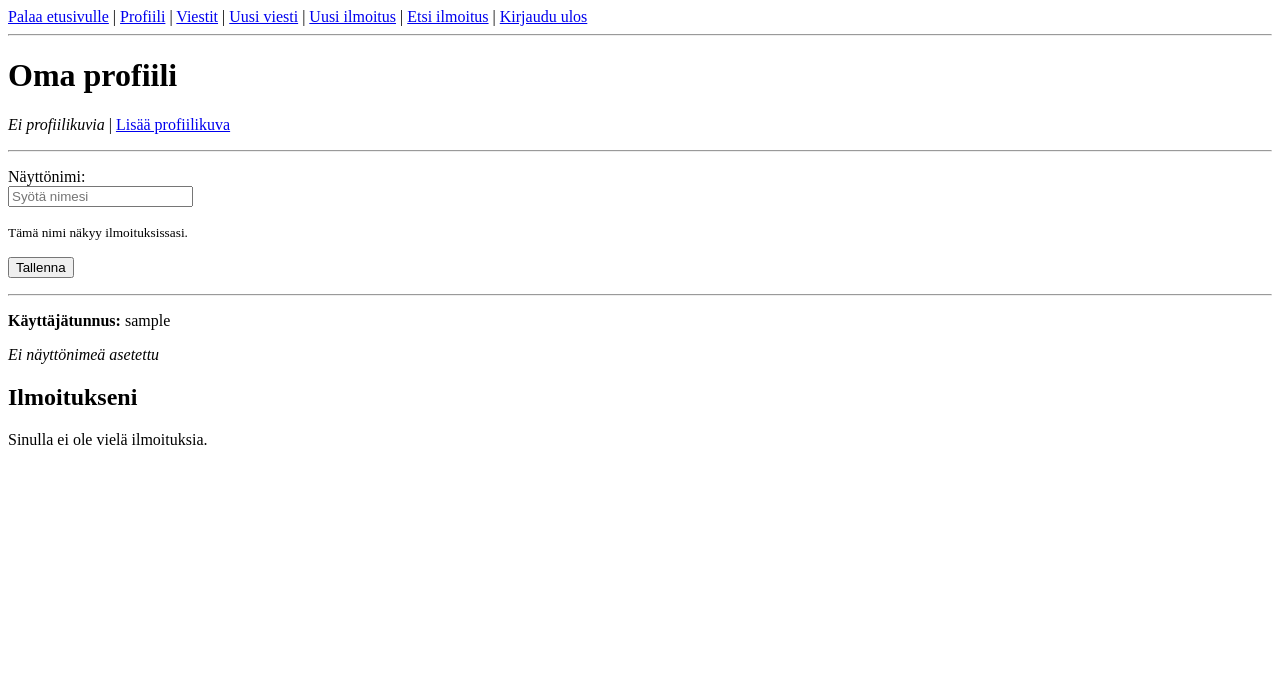
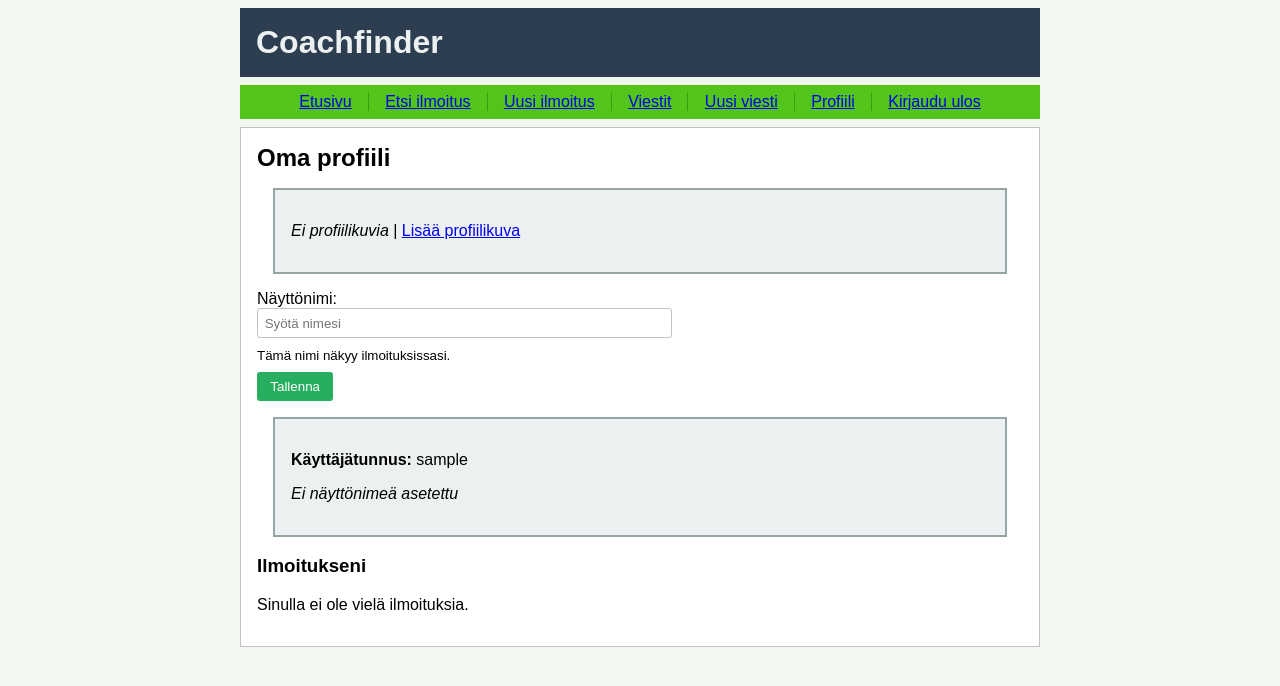
Before and after one commit to kate-ln/coachfinder, a Flask app: page /profile in a window 1280 px wide. Shown: the top 686 px of the page. Run offline with Flask 3, Linux system fonts and the light colour scheme; the visitor is signed in with stand-in values (Sample User, id 1); data comes from the database, SQL or seed files in the repository; data that the repository does not hold is empty.

Commit message:
Add CSS styling

```diff
--- a/app.py
+++ b/app.py
@@ -347,6 +347,13 @@ def show_image(user_id):
     response.headers.set("Content-Type", "image/jpeg")
     return response
 
+@app.route("/confirm_delete_image")
+def confirm_delete_image():
+    login_check = require_login()
+    if login_check:
+        return login_check
+    return render_template("confirm_delete_image.html")
+
 @app.route("/delete_image", methods=["POST"])
 def delete_image():
     login_check = require_login()
--- /dev/null
+++ b/static/main.css
@@ -0,0 +1,183 @@
+body {
+  margin: auto;
+  max-width: 50em;
+  font-family: sans-serif;
+  background-color: #f0f8f0;
+}
+
+.header {
+  background-color: #2c3e50;
+  color: #ecf0f1;
+  padding: 1em;
+  margin: 0.5em 0;
+}
+
+.nav {
+  background-color: #52c41a;
+  padding: 0.5em;
+  margin: 0.5em 0;
+}
+
+.content {
+  background-color: #ffffff;
+  padding: 1em;
+  margin: 0.5em 0;
+  border: 1px solid #bdc3c7;
+}
+
+h1, h2 {
+  margin: 0;
+}
+
+nav {
+  text-align: center;
+}
+
+nav ul {
+  padding: 0;
+  margin: 0;
+}
+
+nav li {
+  display: inline-block;
+  padding: 0 1em;
+  margin: 0;
+}
+
+nav li:not(:last-of-type) {
+  border-right: 1px solid #389e0d;
+}
+
+nav li:not(:first-of-type) {
+  margin-left: -0.25em;
+}
+
+.thread {
+  border: 2px solid #7f8c8d;
+  margin: 1em;
+  padding: 0.2em 0.5em;
+  background-color: #f8f9fa;
+}
+
+.info {
+  border: 2px solid #27ae60;
+  margin: 1em;
+  padding: 0.5em;
+  background-color: #2ecc71;
+  color: white;
+}
+
+.announcement {
+  border: 2px solid #95a5a6;
+  margin: 1em;
+  padding: 0.5em;
+  background-color: #ffffff;
+}
+
+.announcement h3 {
+  margin: 0 0 0.5em 0;
+  color: #2c3e50;
+}
+
+.announcement p {
+  margin: 0.2em 0;
+}
+
+.announcement .meta {
+  font-size: 0.9em;
+  color: #7f8c8d;
+  font-style: italic;
+}
+
+.announcement .description {
+  margin-top: 0.5em;
+  padding: 0.5em;
+  background-color: #e8f5e8;
+  border-left: 3px solid #27ae60;
+}
+
+form {
+  margin: 1em 0;
+}
+
+form p {
+  margin: 0.5em 0;
+}
+
+input[type="text"], input[type="password"], textarea, select {
+  width: 100%;
+  max-width: 30em;
+  padding: 0.5em;
+  border: 1px solid #bdc3c7;
+  border-radius: 3px;
+}
+
+input[type="submit"], button {
+  background-color: #27ae60;
+  color: white;
+  padding: 0.5em 1em;
+  border: none;
+  border-radius: 3px;
+  cursor: pointer;
+}
+
+input[type="submit"]:hover, button:hover {
+  background-color: #229954;
+}
+
+.message {
+  border: 1px solid #bdc3c7;
+  margin: 0.5em 0;
+  padding: 0.5em;
+  background-color: #f8f9fa;
+}
+
+.message .sender {
+  font-weight: bold;
+  color: #2c3e50;
+}
+
+.message .timestamp {
+  font-size: 0.8em;
+  color: #7f8c8d;
+  float: right;
+}
+
+.message .content {
+  margin-top: 0.5em;
+  clear: both;
+}
+
+.profile-info {
+  border: 2px solid #95a5a6;
+  margin: 1em;
+  padding: 1em;
+  background-color: #ecf0f1;
+}
+
+.profile-info h3 {
+  margin: 0 0 0.5em 0;
+}
+
+.profile-image {
+  max-width: 200px;
+  max-height: 200px;
+  border: 2px solid #bdc3c7;
+  margin: 0.5em 0;
+}
+
+.error {
+  border: 2px solid #e74c3c;
+  margin: 1em;
+  padding: 0.5em;
+  background-color: #fadbd8;
+  color: #c0392b;
+}
+
+.success {
+  border: 2px solid #27ae60;
+  margin: 1em;
+  padding: 0.5em;
+  background-color: #d5f4e6;
+  color: #1e8449;
+}
--- a/templates/_nav.html
+++ /dev/null
@@ -1,25 +0,0 @@
-<nav>
-  {% set logged_in = session.get('user_id') %}
-  {% set on_home = (request.endpoint == 'index') %}
-
-  {% if not on_home %}
-    <a href="/">Palaa etusivulle</a>
-  {% endif %}
-
-  {% if logged_in %}
-    {% if not on_home %} | {% endif %}
-    <a href="/profile">Profiili</a> |
-    <a href="/messages">Viestit</a> |
-    <a href="/messages/new">Uusi viesti</a> |
-    <a href="/create_announcement_student">Uusi ilmoitus</a> |
-    <a href="/find_announcement">Etsi ilmoitus</a> |
-    <a href="/logout">Kirjaudu ulos</a>
-  {% else %}
-    {% if request.endpoint not in ['login', 'register'] %}
-      {% if not on_home %} | {% endif %}
-      <a href="/login">Kirjaudu</a>
-      {% if on_home %} &nbsp;|&nbsp;<a href="/register">Luo tunnus</a>{% endif %}
-    {% endif %}
-  {% endif %}
-</nav>
-<hr>
--- /dev/null
+++ b/templates/layout.html
@@ -0,0 +1,38 @@
+<!DOCTYPE html>
+<html>
+
+<head>
+  <title>{% block title %}Coachfinder{% endblock %}</title>
+  <link rel="stylesheet" href="/static/main.css">
+</head>
+
+<body>
+  <div class="header">
+    <h1>Coachfinder</h1>
+  </div>
+
+  <div class="nav">
+    <nav>
+      <ul>
+        <li><a href="/">Etusivu</a></li>
+        {% if session.user_id %}
+        <li><a href="/find_announcement">Etsi ilmoitus</a></li>
+        <li><a href="/create_announcement_student">Uusi ilmoitus</a></li>
+        <li><a href="/messages">Viestit</a></li>
+        <li><a href="/messages/new">Uusi viesti</a></li>
+        <li><a href="/profile">Profiili</a></li>
+        <li><a href="/logout">Kirjaudu ulos</a></li>
+        {% else %}
+        <li><a href="/login">Kirjaudu sisään</a></li>
+        <li><a href="/register">Luo tunnus</a></li>
+        {% endif %}
+      </ul>
+    </nav>
+  </div>
+
+  <div class="content">
+    {% block content %}{% endblock %}
+  </div>
+</body>
+
+</html>
--- a/templates/profile.html
+++ b/templates/profile.html
@@ -1,27 +1,23 @@
-<!DOCTYPE html>
-<html>
+{% extends "layout.html" %}
 
-<head>
-  <title>Profiili - Coachfinder</title>
-</head>
-<body>
-  {% include "_nav.html" %}
+{% block title %}Profiili - Coachfinder{% endblock %}
 
-  <h1>Oma profiili</h1>
+{% block content %}
+<h2>Oma profiili</h2>
 
 {% if session.username %}
+<div class="profile-info">
   {% if user.has_image %}
-  <img src="/image/{{ user.id }}" style="max-width: 200px; max-height: 200px; border-radius: 10px;" />
+  <img src="/image/{{ user.id }}" class="profile-image" />
   <p>
     <a href="/add_image">Muuta kuvaa</a> |
-    <a href="#" onclick="if(confirm('Haluatko varmasti poistaa profiilikuvasi?')) { document.getElementById('delete-form').submit(); } return false;">Poista kuva</a>
-    <form id="delete-form" method="POST" action="/delete_image" style="display: none;">
-    </form>
+    <a href="/confirm_delete_image">Poista kuva</a>
   </p>
   {% else %}
   <p><em>Ei profiilikuvia</em> | <a href="/add_image">Lisää profiilikuva</a></p>
   {% endif %}
-  <hr>
+</div>
+
 <form method="POST">
   <p>
     <label for="display_name">Näyttönimi:</label><br>
@@ -35,15 +31,16 @@
   </p>
 </form>
 
-  <hr>
+<div class="profile-info">
   <p><strong>Käyttäjätunnus:</strong> {{ session.username }}</p>
   {% if current_display_name %}
   <p><strong>Nykyinen näyttönimi:</strong> {{ current_display_name }}</p>
   {% else %}
   <p><em>Ei näyttönimeä asetettu</em></p>
   {% endif %}
+</div>
 
-  <h2>Ilmoitukseni</h2>
+<h3>Ilmoitukseni</h3>
 {% if announcements %}
   {% set announcement_count = announcements|length %}
   {% if announcement_count == 1 %}
@@ -52,12 +49,14 @@
     <p>Sinulla on {{ announcement_count }} ilmoitusta.</p>
   {% endif %}
   {% for announcement in announcements %}
-      <div style="border: 1px solid #ccc; margin: 10px 0; padding: 10px;">
+    <div class="announcement">
       <h3><a href="/announcement/{{ announcement.id }}">{{ announcement.sport }}</a></h3>
       <p><strong>Kaupunki:</strong> {{ announcement.city }}</p>
       <p><strong>Ikäryhmä:</strong> {{ announcement.age_group }}</p>
       <p><strong>Taitotaso:</strong> {{ announcement.skill_level }}</p>
-        <p><strong>Kuvaus:</strong> {{ announcement.description }}</p>
+      <div class="description">
+        <strong>Kuvaus:</strong> {{ announcement.description }}
+      </div>
     </div>
   {% endfor %}
 {% else %}
@@ -67,5 +66,4 @@
 {% else %}
 <p>Sinun täytyy kirjautua sisään nähdäksesi profiilin.</p>
 {% endif %}
-</body>
-</html>
+{% endblock %}
```
Also changed, not shown: templates/add_image.html (+5 -11 lines), templates/confirm_delete_image.html (added, +15 -0 lines), templates/create_announcement_student.html (+5 -11 lines), templates/edit_announcement.html (+5 -11 lines), templates/find_announcement.html (+13 -14 lines), templates/index.html (+17 -19 lines), templates/login.html (+7 -9 lines), templates/message_new.html (+6 -8 lines), templates/messages_index.html (+11 -14 lines), templates/messages_thread.html (+10 -11 lines), templates/register.html (+5 -10 lines), templates/remove_announcement.html (+7 -10 lines), templates/show_announcement.html (+18 -17 lines), templates/user_profile.html (+16 -14 lines), 1 more files. Lines whose indentation alone changed are shown as unchanged.
